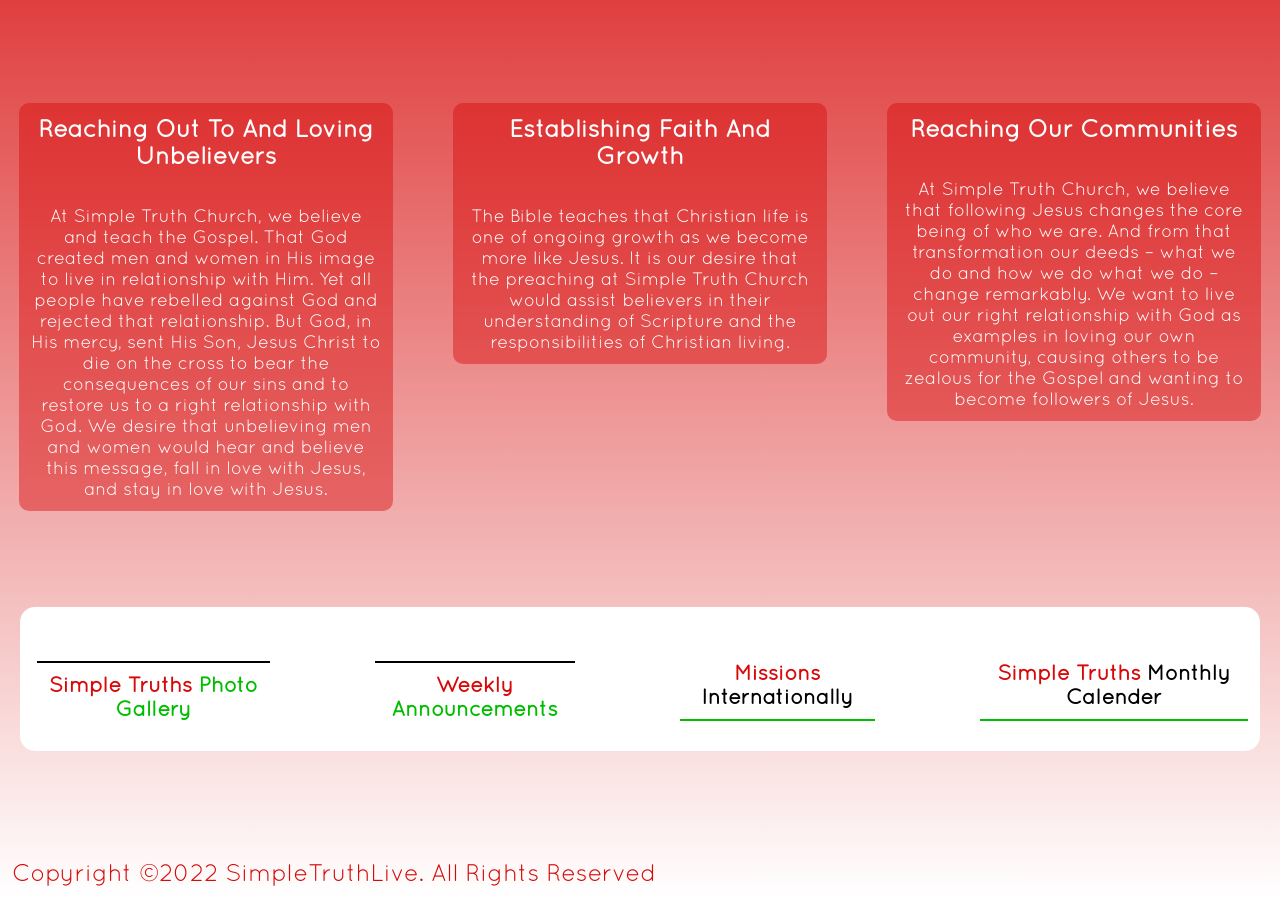
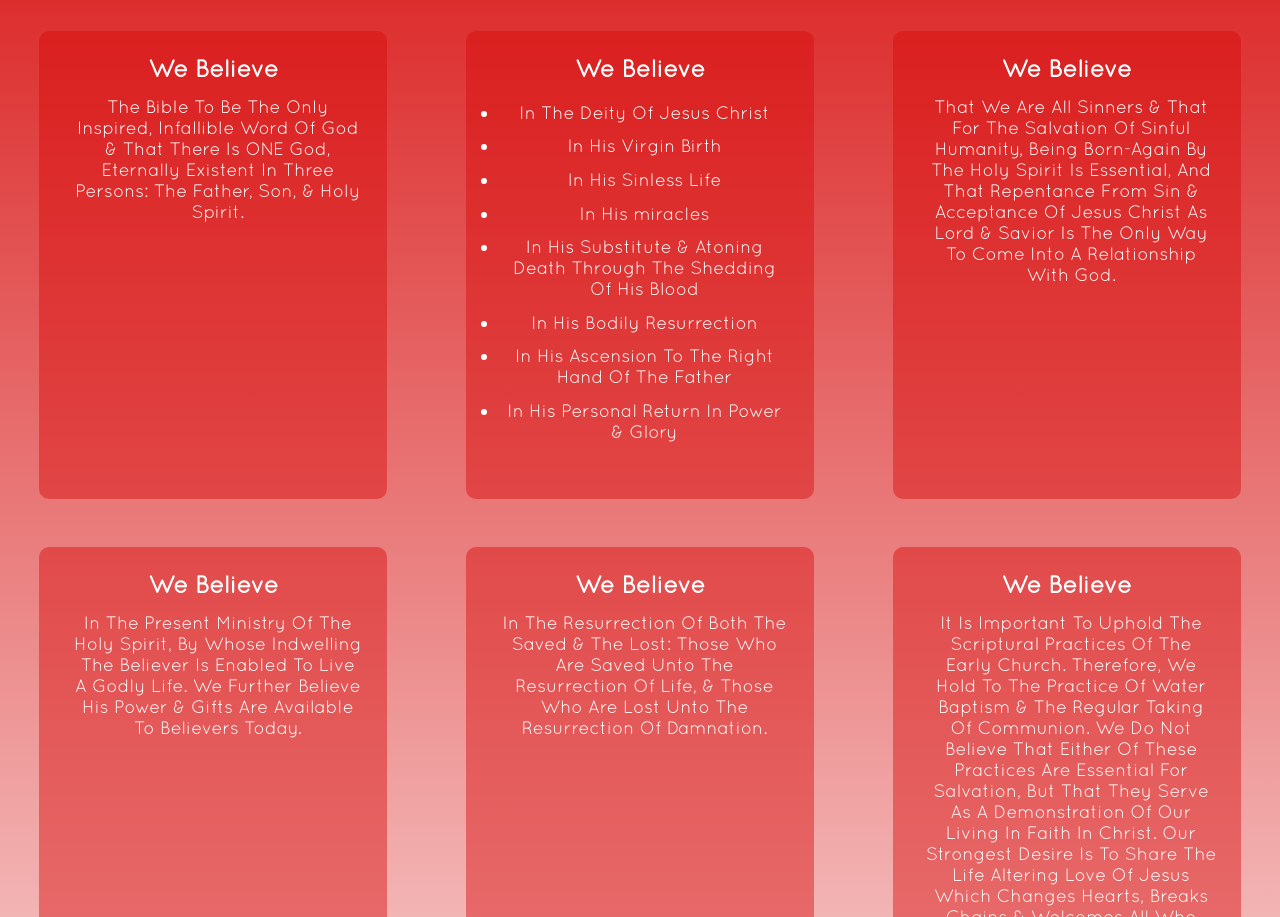
Before and after one commit to JJ-Thornton/simpletruth, a plain HTML site: page missionStatement.html in a window 1280 px wide. Shown: the part 251-1168 px from the top of the page. Drawn offline with Linux system fonts and the light colour scheme.

Commit message:
updated mission to "Our Beliefs"
updated nav and "mission page"

```diff
--- a/missionStatement.html
+++ b/missionStatement.html
@@ -6,35 +6,62 @@
     <link href="styles/mission.css" type="text/css" rel="stylesheet">
     <link href="styles/heading-all.css" type="text/css" rel="stylesheet">
     <link href="styles/bottom-nav.css" type="text/css" rel="stylesheet">
-    <title>Mission Statement</title>
+    <title>What We Believe</title>
   </head>
     <body>
       <div class="container">
         <h1 class="main-name"><a href='index.html'>Simple Truth Church</a></h1>
           <ul class="navLI">
             <li class="navList1"><a class="black" href="index.html">Home</a></li>
-            <li class="navList2"><a id="mission" class="red" href="missionStatement.html">Mission Statement</a></li>
+            <li class="navList2"><a id="mission" class="red" href="missionStatement.html">Our Beliefs</a></li>
             <li class="navList3"><a class="white" href="contactUs.html">Contact Us</a></li>
             <li class="navList4"><a class="yellow" href="prayerRequests.html">Prayer Request</a></li>
             <li class="navList6"><a class="green" href="donations.html">Donations</a></li>
           </ul>
-    </div>
-      <h2 class="hero">Our mission is to teach the Bible with clarity and relevance so that:</h2>
-      <div class="flex">
+     </div>
+      <h2 class="hero">At Simple Truth, We Believe:</h2>
+
+      <div class="grid">
         <div class="card">
-          <h2 class="card-hero">Reaching Out To And Loving Unbelievers</h2>
-          <p class="card-content">At Simple Truth Church, we believe and teach the Gospel. That God created men and women in His image to live in relationship with Him. Yet all people have rebelled against God and rejected that relationship. But God, in His mercy, sent His Son, Jesus Christ to die on the cross to bear the consequences of our sins and to restore us to a right relationship with God. We desire that unbelieving men and women would hear and believe this message, fall in love with Jesus, and stay in love with Jesus.</p>
+          <h2 class="card-hero">We Believe</h2>
+          <p class="card-content">The Bible To Be The Only Inspired, Infallible Word Of God & That There Is ONE God, Eternally Existent In Three Persons:
+            The Father, Son, & Holy Spirit.</p>
         </div>
 
         <div class="card">
-          <h2 class="card-hero">Establishing Faith And Growth</h2>
-          <p class="card-content">The Bible teaches that Christian life is one of ongoing growth as we become more like Jesus. It is our desire that the preaching at Simple Truth Church would assist believers in their understanding of Scripture and the responsibilities of Christian living.</p>
+          <h2 class="card-hero">We Believe</h2>
+          <ul class="card-content">
+            <li class="core-content">In The Deity Of Jesus Christ</li>
+            <li class="core-content">In His Virgin Birth</li>
+            <li class="core-content">In His Sinless Life</li>
+            <li class="core-content">In His miracles</li>
+            <li class="core-content">In His Substitute & Atoning Death Through The Shedding Of His Blood</li>
+            <li class="core-content">In His Bodily Resurrection</li>
+            <li class="core-content">In His Ascension To The Right Hand Of The Father</li>
+            <li class="core-content">In His Personal Return In Power & Glory</li>
+          </ul>
         </div>
 
         <div class="card">
-          <h2 class="card-hero">Reaching Our Communities</h2>
-          <p class="card-content">At Simple Truth Church, we believe that following Jesus changes the core being of who we are. And from that transformation our deeds – what we do and how we do what we do – change remarkably. We want to live out our right relationship with God as examples in loving our own community, causing others to be zealous for the Gospel and wanting to become followers of Jesus.</p>
+          <h2 class="card-hero">We Believe</h2>
+          <p class="card-content">That We Are All Sinners & That For The Salvation Of Sinful Humanity, Being Born-Again By The Holy Spirit Is Essential, And That Repentance From Sin & Acceptance Of Jesus Christ As Lord & Savior Is The Only Way To Come Into A Relationship With God.</p>
         </div>
+
+        <div class="card">
+          <h2 class="card-hero">We Believe</h2>
+          <p class="card-content">In The Present Ministry Of The Holy Spirit, By Whose Indwelling The Believer Is Enabled To Live A Godly Life. We Further Believe His Power & Gifts Are Available To Believers Today.</p>
+        </div>
+
+        <div class="card">
+          <h2 class="card-hero">We Believe</h2>
+          <p class="card-content">In The Resurrection Of Both The Saved & The Lost: Those Who Are Saved Unto The Resurrection Of Life, & Those Who Are Lost Unto The Resurrection Of Damnation.</p>
+        </div>
+
+        <div class="card">
+          <h2 class="card-hero">We Believe</h2>
+          <p class="card-content">It Is Important To Uphold The Scriptural Practices Of The Early Church. Therefore, We Hold To The Practice Of Water Baptism & The Regular Taking Of Communion. We Do Not Believe That Either Of These Practices Are Essential For Salvation, But That They Serve As A Demonstration Of Our Living In Faith In Christ.  Our Strongest Desire Is To Share The Life Altering Love Of Jesus Which Changes Hearts, Breaks Chains & Welcomes All Who Believe In Him Into The Kingdom Of Heaven!</p>
+        </div>
+
       </div>
 
       <div class="bottom-nav">
@@ -42,7 +69,7 @@
           <li class="bottom1">Simple Truths<a class="gallery" href="photo-gallery.html"> Photo Gallery</a></li>
           <li class="bottom2">Weekly<a class="announcements" href="announcements.html"> Announcements</a></li>
           <li class="bottom3">Missions<a class="international" href="international.html"> Internationally</a></li>
-          <li class="bottom4">Simple Truths<a class="calender" href="calender.html"> Monthly Calender</a></li>
+          <li class="bottom4">Simple Truths<a class="calender" href="calender.html"> Monthly Calendar</a></li>
         </ul>
       </div>
 
--- a/styles/mission.css
+++ b/styles/mission.css
@@ -1,3 +1,13 @@
+@keyframes swoosh {
+  0% {
+    background-color:hsla(0, 92%, 44%, 0.438);
+  }
+
+  100% {
+    background-color: hsla(0, 0%, 0%, 0.61);
+  }
+}
+
 body {
   background-image: linear-gradient(
       360deg,
@@ -17,21 +27,21 @@ body {
 }
 
 /*setting layouts for content and misc. for mission statements*/
-.flex {
-  display: flex;
-  flex-direction: row;
-  gap: 5em;
+.grid {
+  display: grid;
+  grid-template-columns: repeat(3, 1fr);
   justify-content: center;
-  margin: 0 auto;
+  margin: 4em auto;
 }
 
 .card {
   background-color: hsla(0, 92%, 44%, 0.438);
-  padding: 1em;
-  margin: 8em 0 0 0;
+  padding: 2em;
+  margin: 2em auto;
   border-radius: 10px;
-  width: 350px;
-  height: 100%;
+  width: 300px;
+  height: 420px;
+  animation: swoosh 6s infinite alternate 6s;
 }
 
 .card-hero {
@@ -43,8 +53,12 @@ body {
 .card-content {
   color: hsl(0, 0%, 100%);
   font-size: 1.5em;
-  margin: 2em 0 0 0;
+  margin: .75em 0 0 .5em;
   text-align: center;
+}
+
+.core-content {
+  padding: .35em;
 }
 
 
@@ -68,7 +82,7 @@ body {
   }
 
   /*setting layouts for content and misc. for mission statements*/
-  .flex {
+  .grid {
     display: flex;
     flex-direction: column;
     gap: 5em;
```
Also changed, not shown: africa.html (+2 -2 lines), announcements.html (+2 -2 lines), calender.html (+2 -2 lines), contactUs.html (+2 -2 lines), donations.html (+2 -2 lines), index.html (+2 -2 lines), international.html (+2 -2 lines), ireland.html (+2 -2 lines), photo-gallery.html (+2 -2 lines), prayerRequests.html (+2 -2 lines), styles/calender.css (+47 -0 lines), styles/fall-calander.css (+0 -10 lines), styles/spring-calander.css (+0 -10 lines), styles/summer-calander.css (+1 -8 lines), 1 more files.
